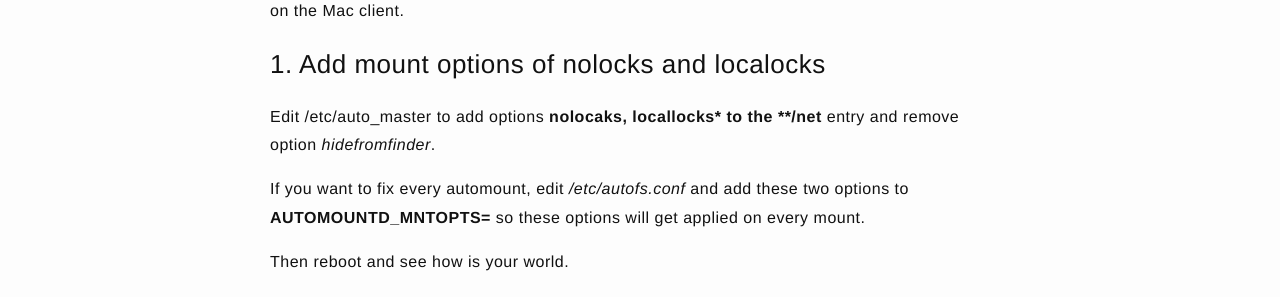
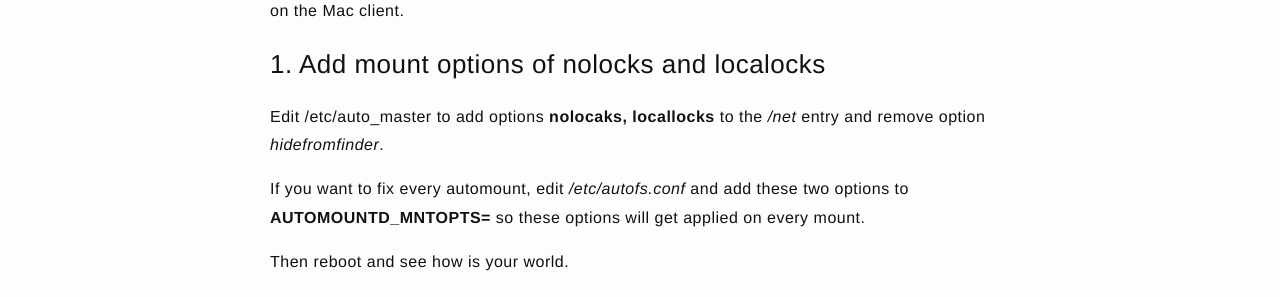
Before and after one commit to jazzi/jazzi.github.io, a Jekyll site: the page built from _posts/2022-07-20-nfs-macos.md, in a window 1280 px wide. Shown: the part 1082-1379 px from the top of the page. Built offline with Jekyll 4.4.1, drawn with Linux system fonts in a browser that asks for light colours.

```diff
--- a/_posts/2022-07-20-nfs-macos.md
+++ b/_posts/2022-07-20-nfs-macos.md
@@ -42,7 +42,7 @@ Normally on Mac the speed should be over 4M/s, if it's lower than that, there ar
 
 ### 1. Add mount options of nolocks and localocks
 
-Edit /etc/auto_master to add options **nolocaks, locallocks* to the **/net** entry and remove option *hidefromfinder*.
+Edit /etc/auto_master to add options **nolocaks, locallocks** to the */net* entry and remove option *hidefromfinder*.
 
 If you want to fix every automount, edit */etc/autofs.conf* and add these two options to **AUTOMOUNTD_MNTOPTS=** so these options will get applied on every mount.
 
```
